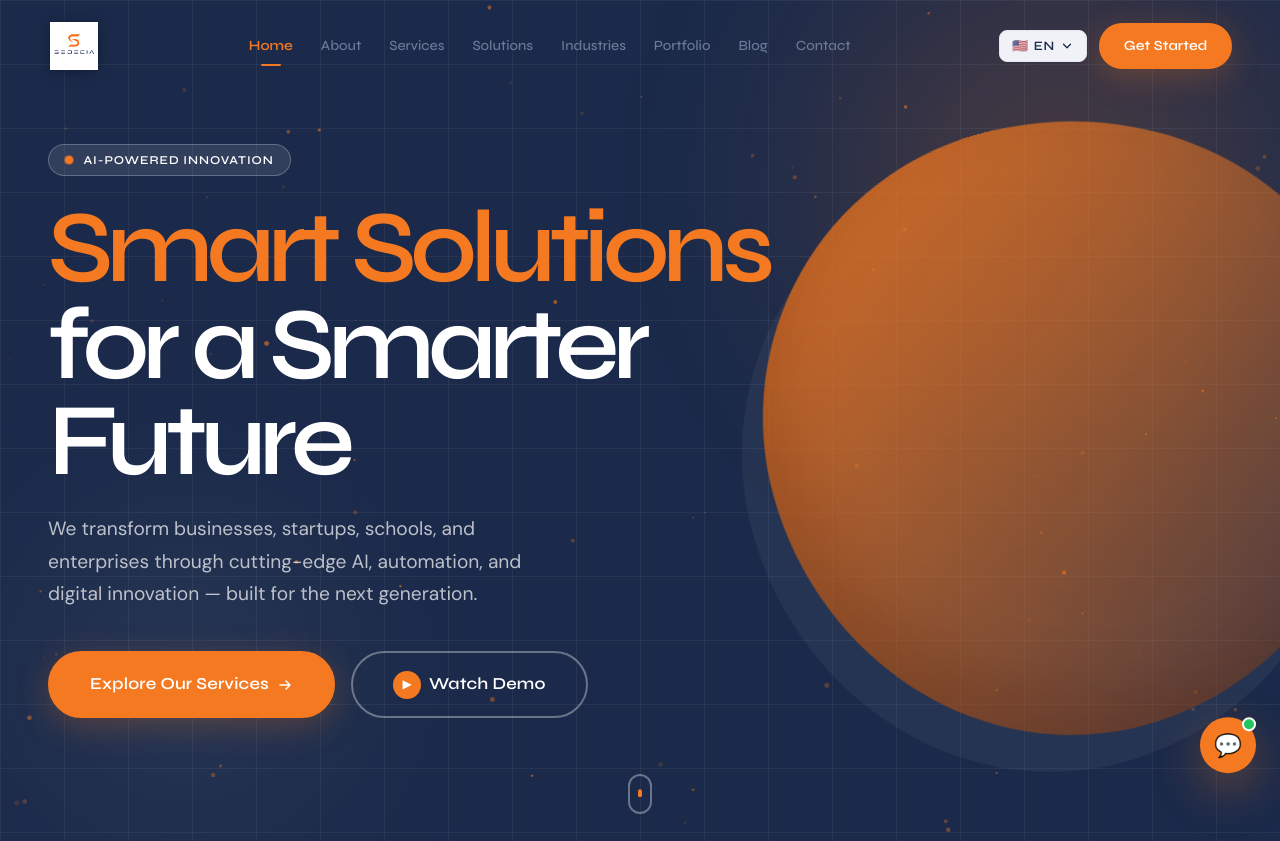
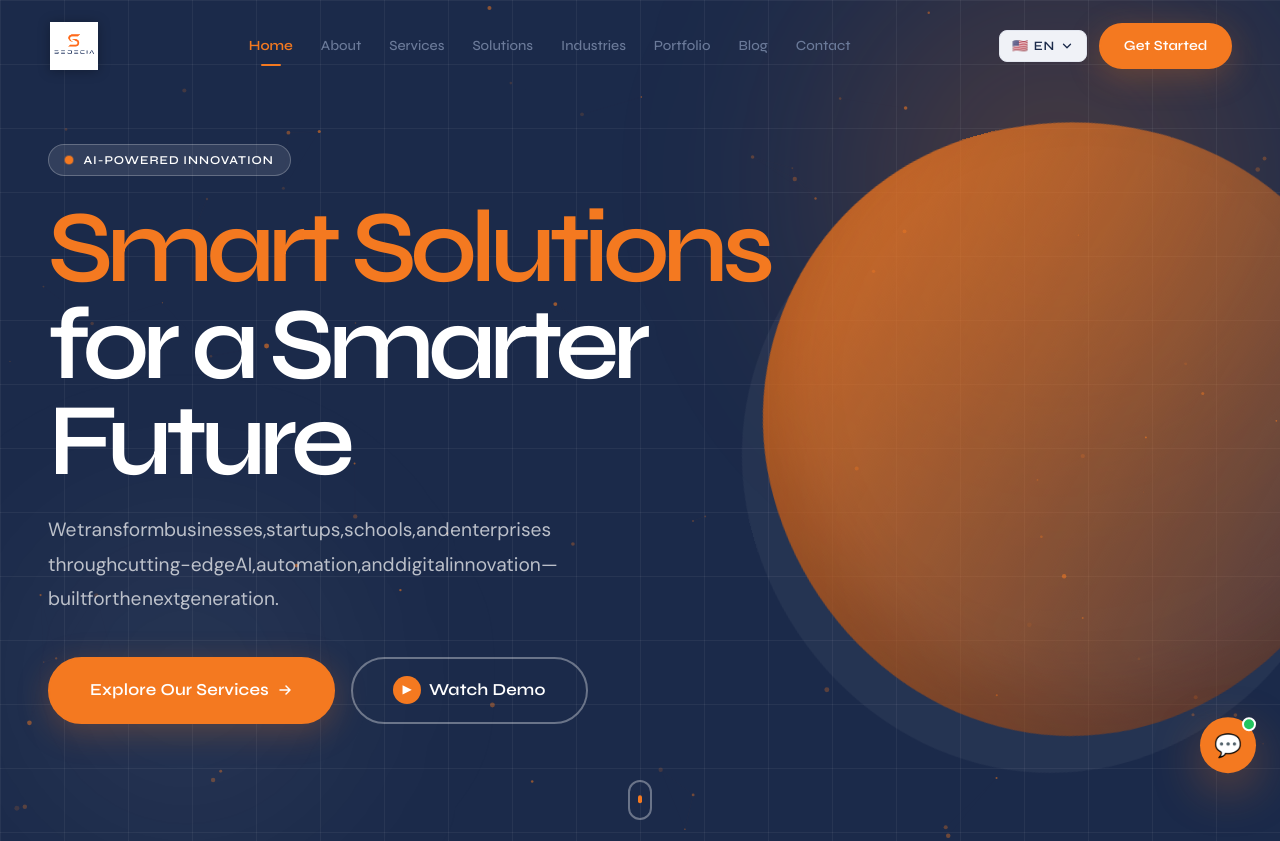
Before and after one commit to yerondereje432/sedecia, a React (Vite) app: page / in a window 1280 px wide. Shown: the top 841 px of the page. Built offline with nearby package versions, Linux system fonts and the light colour scheme.

Commit message:
Enhance hero subtext with word reveal animation
Updated the subtext paragraph to reveal words individually with animation.

```diff
--- a/src/components/sections/HeroSection.jsx
+++ b/src/components/sections/HeroSection.jsx
@@ -140,8 +140,18 @@ export default function HeroSection() {
         </motion.h1>
 
         {/* Subtext */}
-        <motion.p className="hero__sub body-lg" variants={fadeUp} initial="hidden" animate="visible" custom={2}>
-          {t('hero.subtext')}
+        <motion.p className="hero__sub body-lg hero__sub--reveal" variants={fadeUp} initial="hidden" animate="visible" custom={2}>
+          {t('hero.subtext').split(' ').map((word, i) => (
+            <motion.span
+              key={`${word}-${i}`}
+              className="hero__reveal-word"
+              initial={{ opacity: 0, y: 18, rotateX: -55 }}
+              animate={{ opacity: 1, y: 0, rotateX: 0 }}
+              transition={{ delay: 0.55 + i * 0.035, duration: 0.55, ease: [0.16, 1, 0.3, 1] }}
+            >
+              {word}{' '}
+            </motion.span>
+          ))}
         </motion.p>
 
         {/* CTAs */}
```
